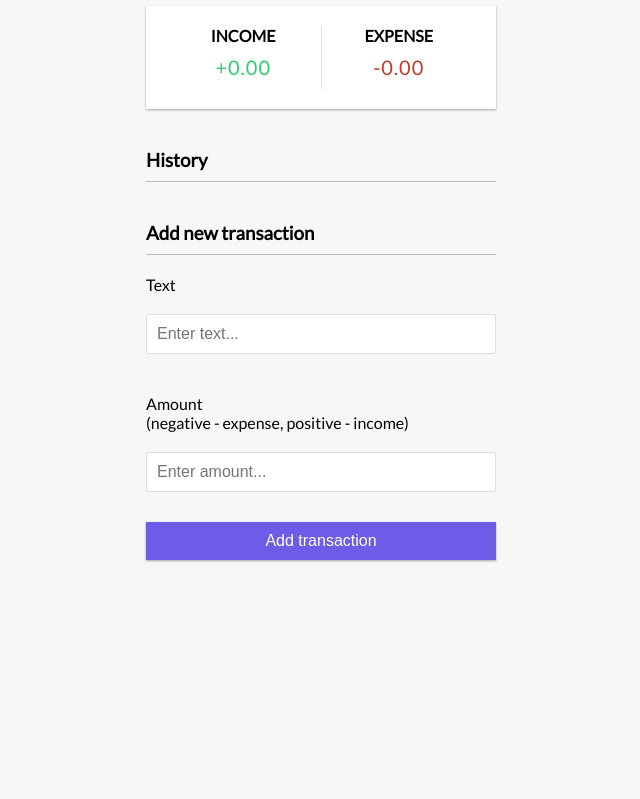
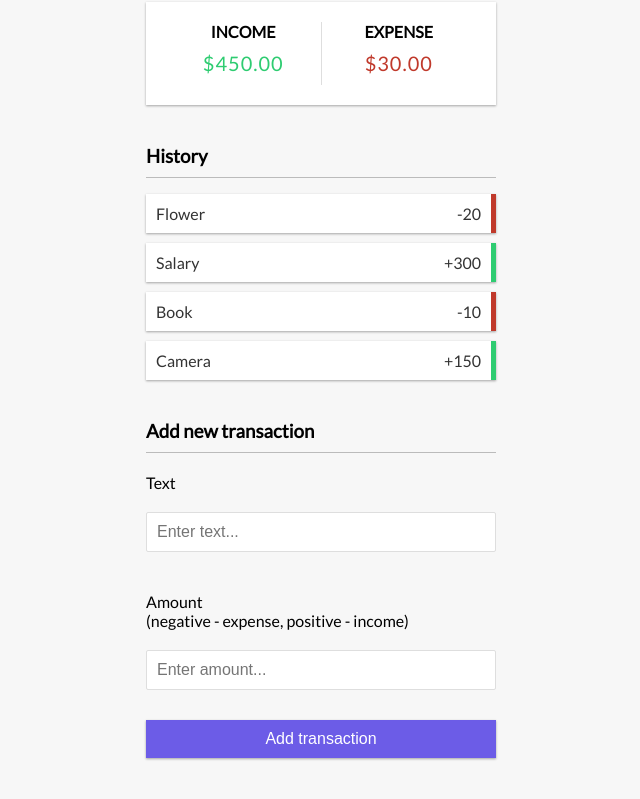
Before and after one commit to PieronCZ/Expense-Tracker, a plain HTML site: page index.html in a window 1280 px wide. Shown: the part 175-974 px from the top of the page, without its empty margins (319-959 px from the left). Before the commit the page ends 800 px from the top, so only its background shows below. Drawn offline with Linux system fonts and the light colour scheme.

Commit message:
Income, expense, balance DOM updating

```diff
--- a/index.html
+++ b/index.html
@@ -14,17 +14,16 @@
         <div class="inc-exp-container">
             <div>
                 <h4>Income</h4>
-                <p id="money-plus" class="money plus">+0.00</p>
+                <p id="money-plus" class="money plus">+$0.00</p>
             </div>
             <div>
                 <h4>Expense</h4>
-                <p id="money-minus" class="money minus">-0.00</p>
+                <p id="money-minus" class="money minus">-$0.00</p>
             </div>
         </div>
 
         <h3>History</h3>
         <ul id="list" class="list">
-            <!-- <li class="minus">Cash <span>$-400</span> <button class="delete-btn">x</button></li> -->
         </ul>
 
         <h3>Add new transaction</h3>
--- a/script.js
+++ b/script.js
@@ -0,0 +1,70 @@
+const balance = document.getElementById("balance");
+const money_plus = document.getElementById("money-plus");
+const money_minus = document.getElementById("money-minus");
+const list = document.getElementById("list");
+const form = document.getElementById("form");
+const text = document.getElementById("text");
+const amount = document.getElementById("amount");
+
+const dummyTransactions = [
+  { id: 1, text: "Flower", amount: -20 },
+  { id: 2, text: "Salary", amount: 300 },
+  { id: 3, text: "Book", amount: -10 },
+  { id: 4, text: "Camera", amount: 150 },
+];
+
+let transactions = dummyTransactions;
+
+// Add transactions to DOM list
+function addTransactionDOM(transaction) {
+  // Get sign
+  const sign = transaction.amount < 0 ? "-" : "+";
+
+  // Create new element
+  const item = document.createElement("li");
+
+  // Add class based on value
+  item.classList.add(transaction.amount < 0 ? "minus" : "plus");
+
+  item.innerHTML = `
+        ${transaction.text} <span>${sign}${Math.abs(
+    transaction.amount
+  )}</span> <button class="delete-btn">x</button>
+    `;
+
+  // Adding to DOM
+  list.appendChild(item);
+}
+
+// Count expenses, incomes and total and uopdate DOM
+function counter() {
+  // Create array with amounts
+  const amounts = transactions.map((transaction) => transaction.amount);
+
+  // Count total
+  const total = amounts.reduce((acc, item) => (acc += item), 0).toFixed(2);
+  // Count income
+  const income = amounts
+    .filter((item) => item > 0)
+    .reduce((acc, item) => (acc += item), 0)
+    .toFixed(2);
+  // Count expanse
+  const expense = (
+    amounts.filter((item) => item < 0).reduce((acc, item) => (acc += item), 0) *
+    -1
+  ).toFixed(2);
+
+  // Add to DOM
+  money_minus.innerText = `$${expense}`;
+  money_plus.innerText = `$${income}`;
+  balance.innerText = `$${total}`;
+}
+
+// Init app
+function init() {
+  list.innerHTML = "";
+  transactions.forEach(addTransactionDOM);
+  counter();
+}
+
+init();
```
